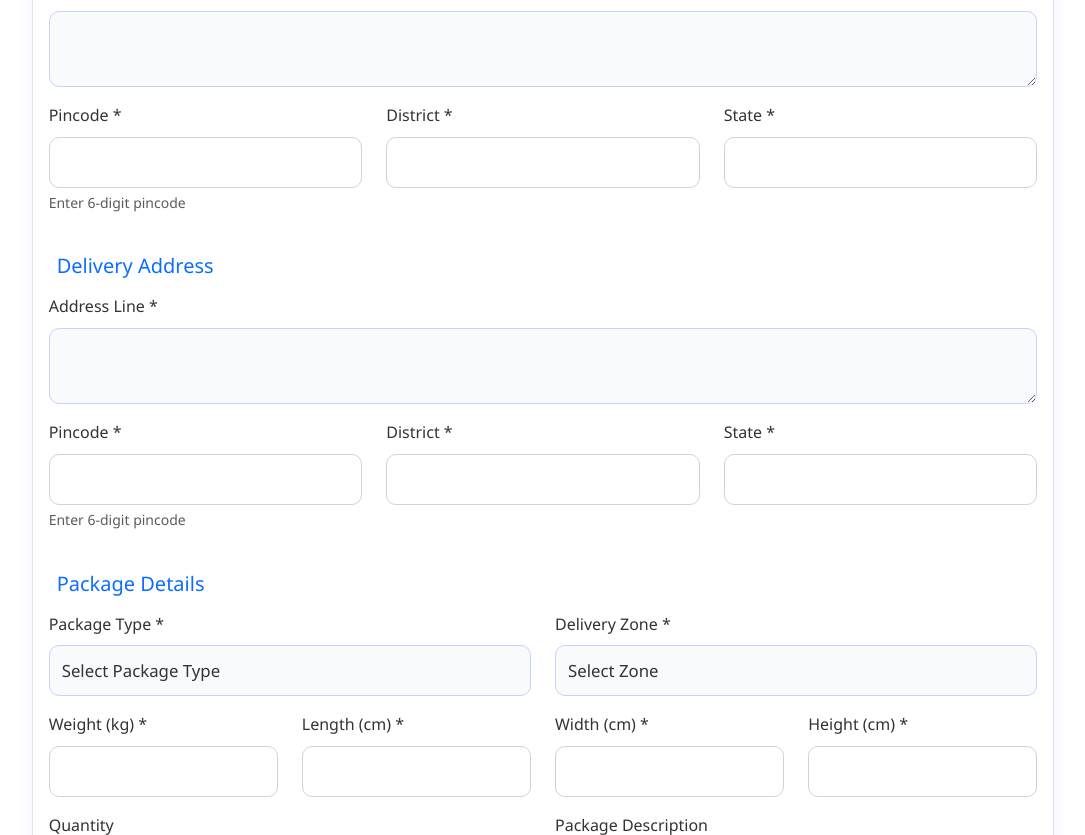
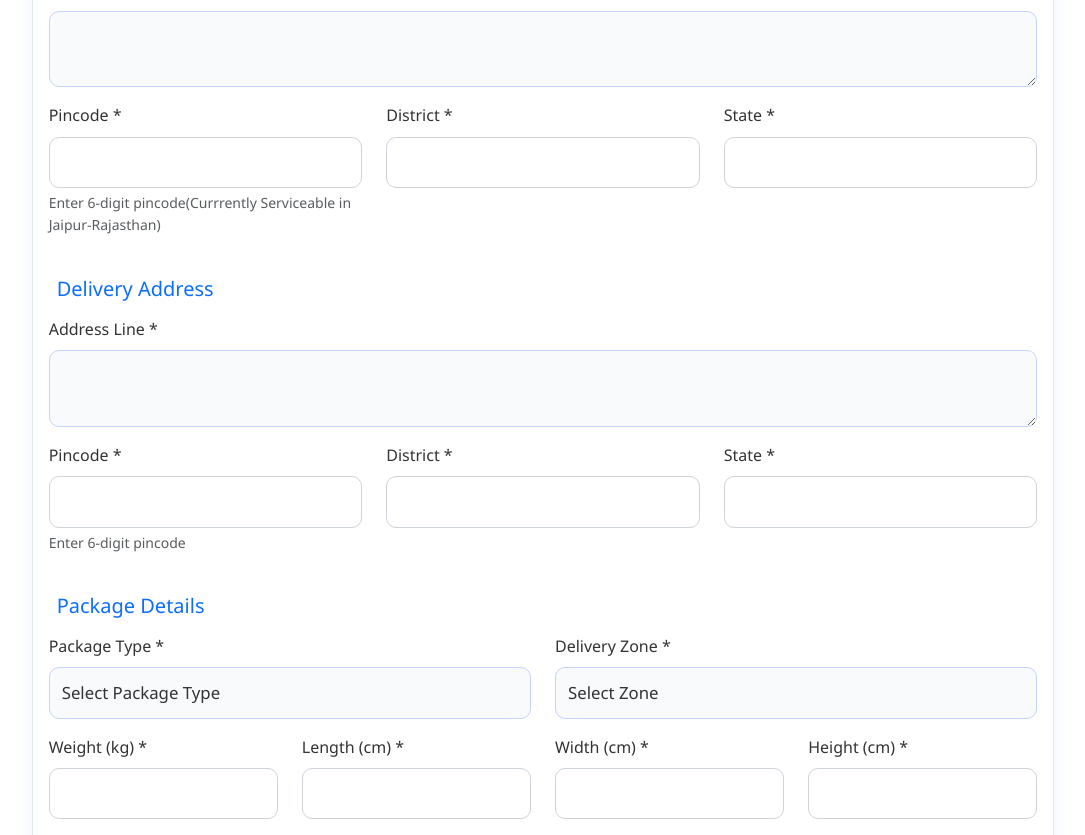
Before and after one commit to devansh-112/gotofastt, a Python web app: template templates/modern_place_order_with_pincode.html in a window 1280 px wide. Shown: the part 501-1336 px from the top of the page, without its empty margins (97-1182 px from the left). Run offline with Jinja, Linux system fonts and the light colour scheme; the template is opened without the code that fills it, so the values that code supplies are empty.

Commit message:
Push any remaining changes

```diff
--- a/templates/modern_place_order_with_pincode.html
+++ b/templates/modern_place_order_with_pincode.html
@@ -60,7 +60,7 @@
                                 <div class="mb-3">
                                     <label for="pickup_pincode" class="form-label">Pincode *</label>
                                     <input type="text" class="form-control" id="pickup_pincode" name="pickup_pincode" maxlength="6" required>
-                                    <div class="form-text">Enter 6-digit pincode</div>
+                                    <div class="form-text">Enter 6-digit pincode(Currrently Serviceable in Jaipur-Rajasthan)</div>
                                 </div>
                             </div>
                             <div class="col-md-4">
```
